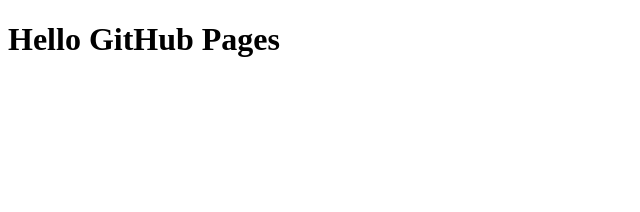
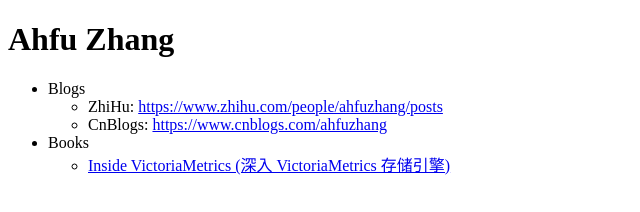
Before and after one commit to ahfuzhang/ahfuzhang.github.io, a plain HTML site: page index.html in a window 1280 px wide. Shown: the whole page, without its empty margins (0-640 px from the left). Drawn offline with Linux system fonts and the light colour scheme.

Commit message:
add links

```diff
--- a/index.html
+++ b/index.html
@@ -5,6 +5,23 @@
   <title>Ahfu's Site</title>
 </head>
 <body>
-  <h1>Hello GitHub Pages</h1>
+  <h1>Ahfu Zhang</h1>
+
+<ul>
+    <li>
+        Blogs
+        <ul>
+            <li>ZhiHu: <a href="https://www.zhihu.com/people/ahfuzhang/posts" target="_blank">https://www.zhihu.com/people/ahfuzhang/posts</a></li>
+            <li>CnBlogs: <a href="https://www.cnblogs.com/ahfuzhang" target="_blank">https://www.cnblogs.com/ahfuzhang</a></li>
+        </ul>
+    </li>
+    <li>
+        Books
+        <ul>
+            <li> <a href="https://ahfuzhang.github.io/InsideVictoriaMetrics/" target="_blank">Inside VictoriaMetrics (深入 VictoriaMetrics 存储引擎)</a></li>
+        </ul>
+    </li>
+</ul>
+
 </body>
 </html>
```
